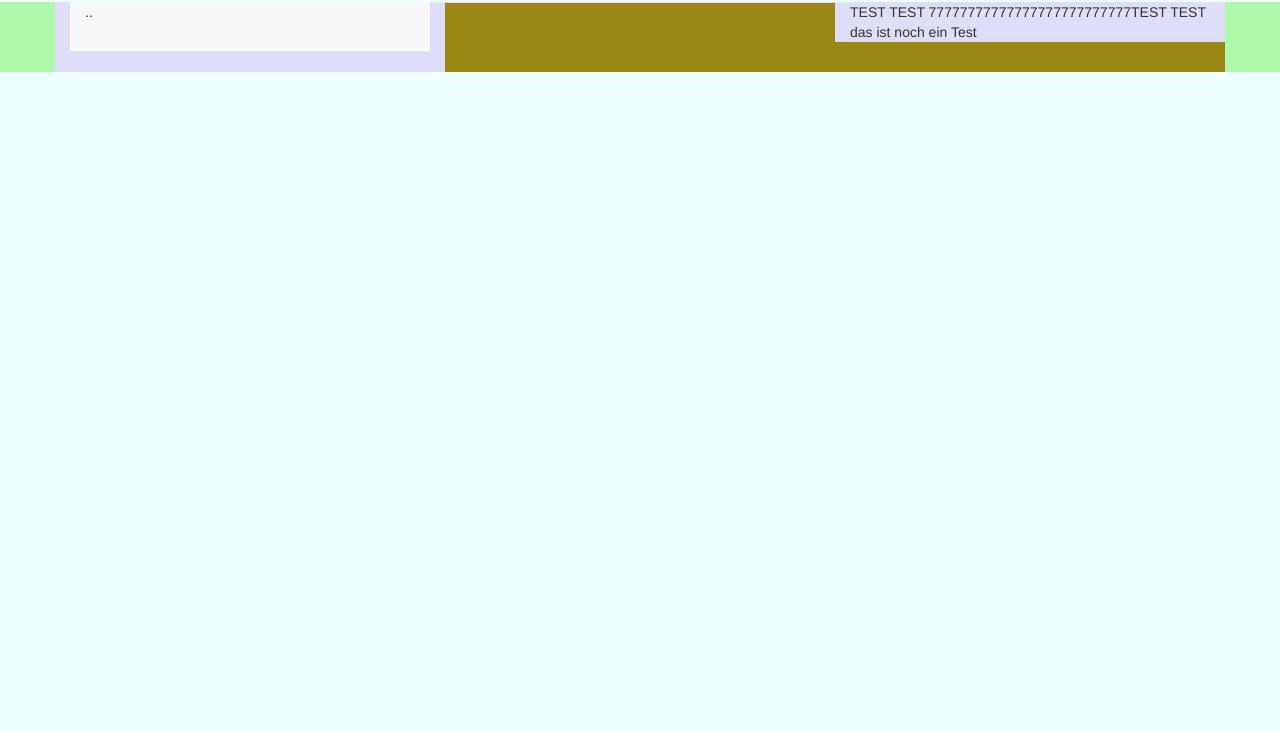
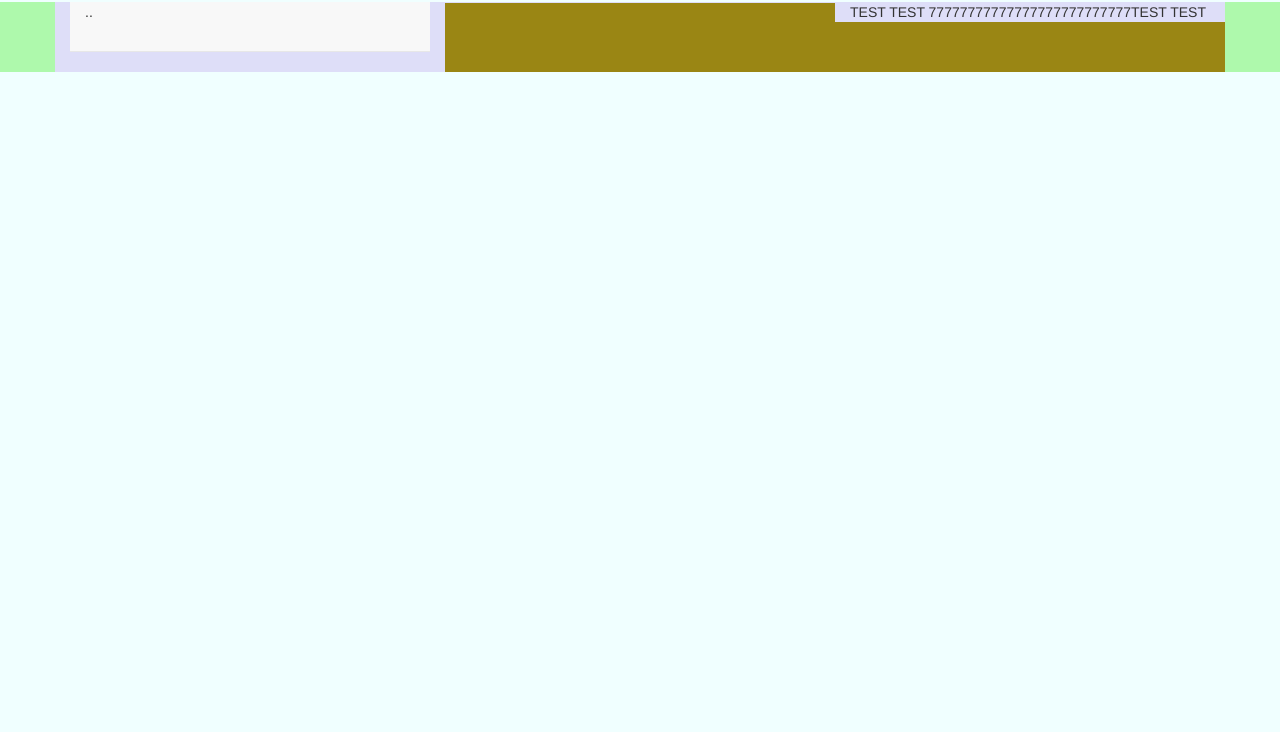
Before and after one commit to FlorianBuchfink/StraightBeTest, a plain HTML site: page index.html in a window 1280 px wide. Shown: the part 68-800 px from the top of the page. Drawn offline with nearby package versions, Linux system fonts and the light colour scheme.

Commit message:
Revert "Hallo großes update"
This reverts commit 38c1febc3b148cf98cd0ee788b1c87c93a16c65c.

```diff
--- a/index.html
+++ b/index.html
@@ -39,7 +39,7 @@
 
 				</div>
 				<div class="col-xs-4" style="background-color: #dedef8">
-				TEST TEST 77777777777777777777777777TEST TEST das ist noch ein Test
+				TEST TEST 77777777777777777777777777TEST TEST
 				</div>
 			</div>
 		</div>
```
